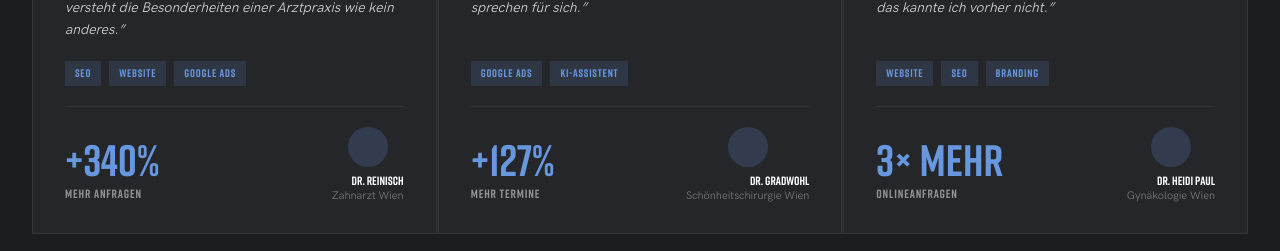
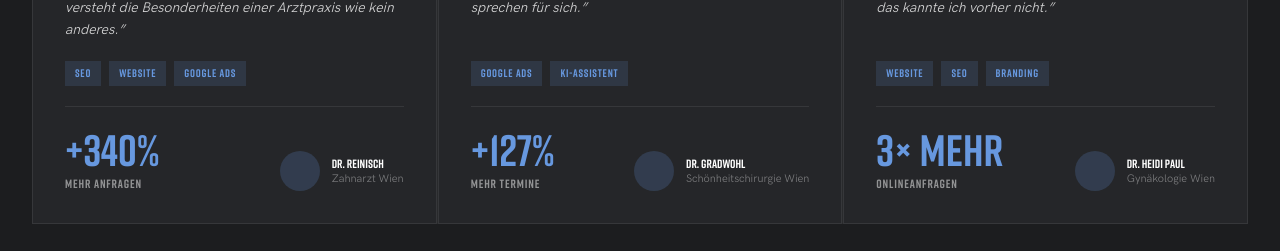
Before and after one commit to BluemonkeysAT/bluemonkeys-medical, a Next.js app: page / in a window 1280 px wide. Shown: the part 5560-5811 px from the top of the page. Built offline with nearby package versions, Linux system fonts and the light colour scheme.

Commit message:
fix: reviews avatar — name and circle side by side (flex-row)
Co-Authored-By: Claude Sonnet 4.6 <noreply@anthropic.com>

```diff
--- a/src/components/sections/v2/ReviewsV2.tsx
+++ b/src/components/sections/v2/ReviewsV2.tsx
@@ -132,9 +132,9 @@ export function ReviewsV2() {
                 </div>
 
                 {/* Avatar placeholder */}
-                <div className="shrink-0 flex flex-col items-center gap-1.5">
-                  <div className="w-10 h-10 bg-[#6798df]/20 rounded-full" />
-                  <div className="text-right">
+                <div className="shrink-0 flex flex-row items-center gap-3">
+                  <div className="w-10 h-10 bg-[#6798df]/20 rounded-full shrink-0" />
+                  <div>
                     <p className="text-white text-xs font-bold leading-tight" style={RIFT}>
                       {t.name}
                     </p>
```
